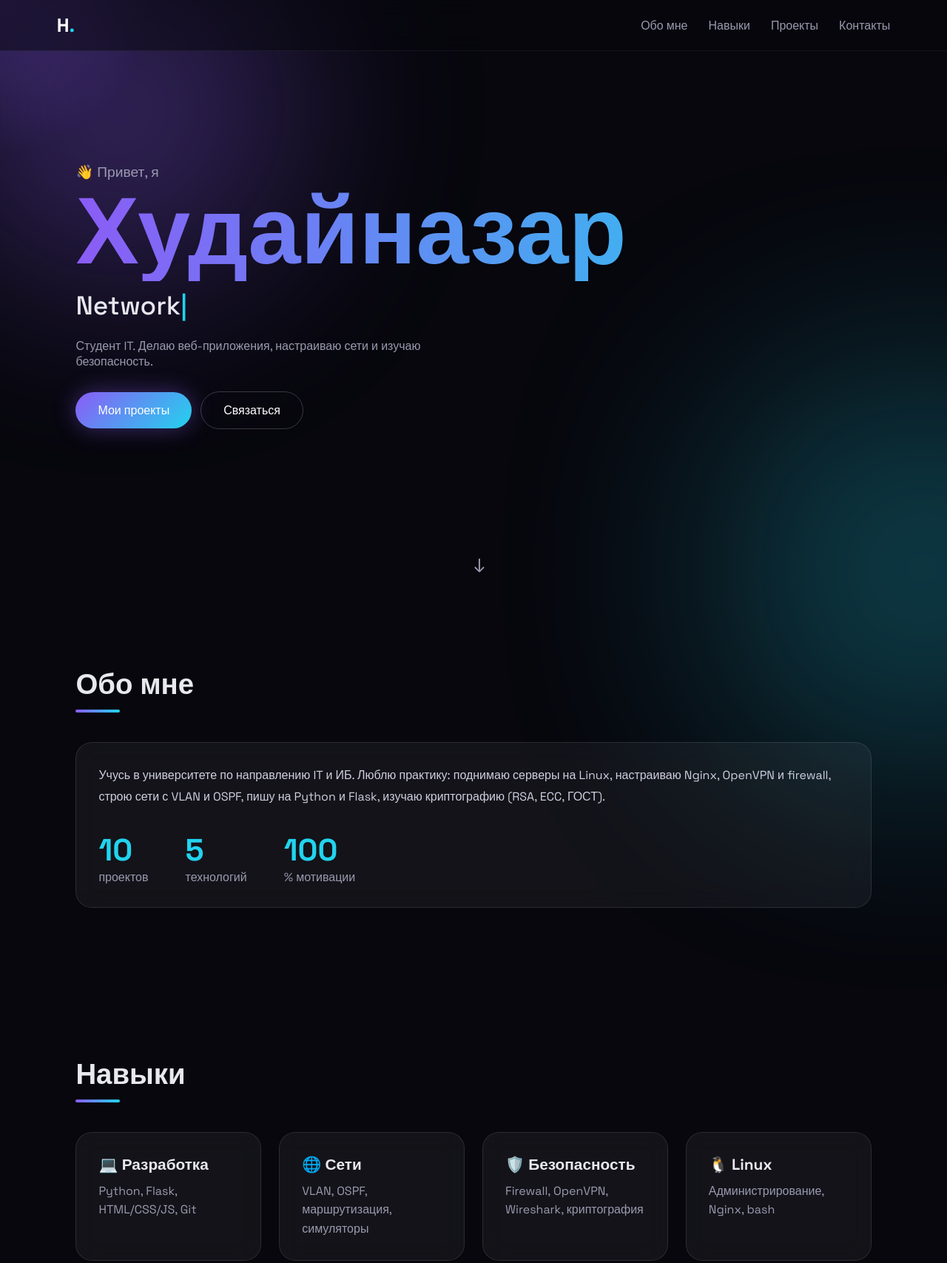
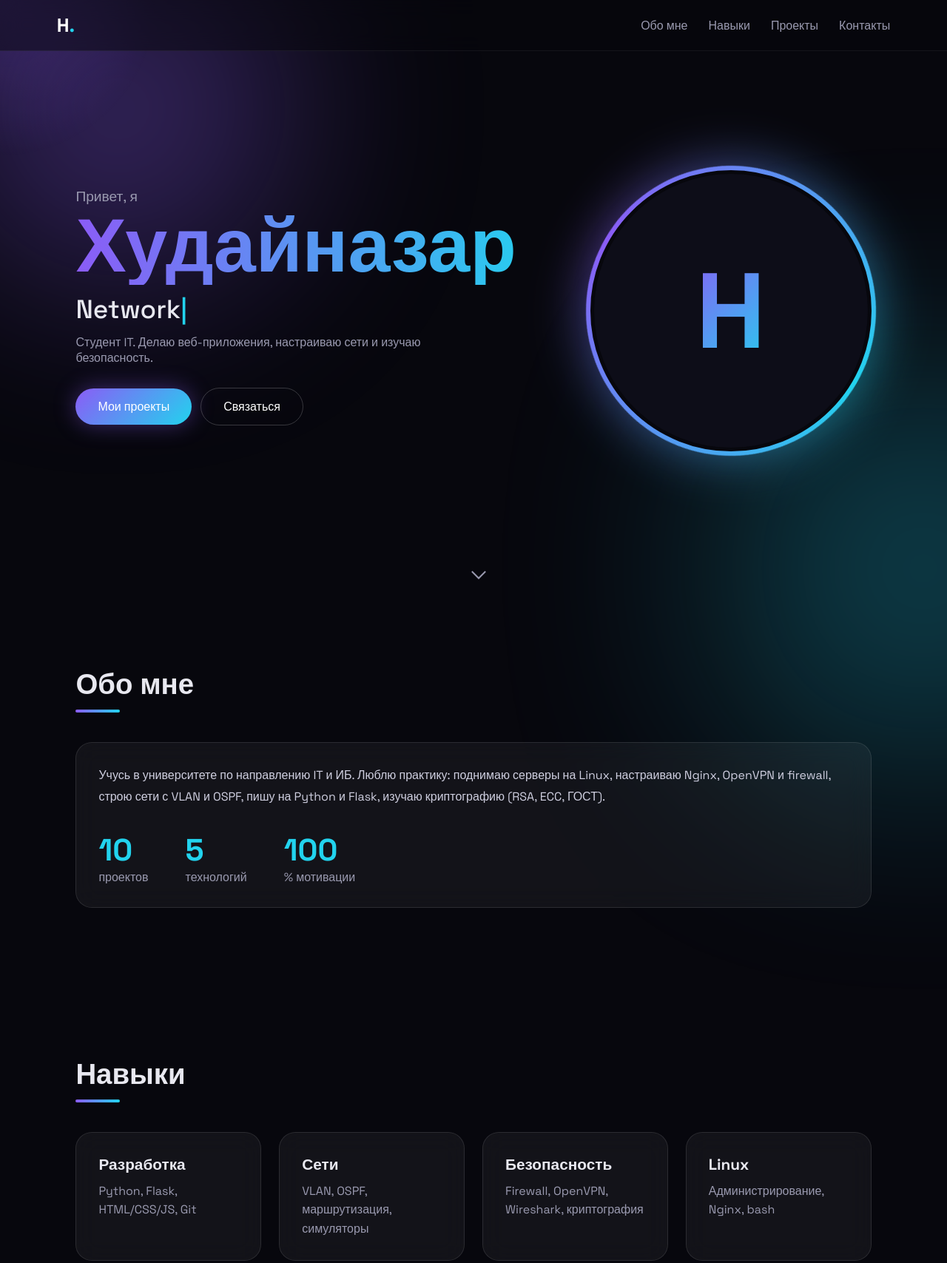
Before and after one commit to Hudaynazar250406/hudaynazar250406.github.io, a plain HTML site: page index.html in a window 1280 px wide. Shown: the top 1707 px of the page at 74% size. Drawn offline with Linux system fonts and the light colour scheme.

Commit message:
Add contacts, photo block, remove emoji

```diff
--- a/index.html
+++ b/index.html
@@ -13,12 +13,22 @@
 <nav><a href="#home" class="logo">H<span>.</span></a>
 <div class="links"><a href="#about">Обо мне</a><a href="#skills">Навыки</a><a href="#projects">Проекты</a><a href="#contact">Контакты</a></div></nav>
 <header id="home" class="hero">
-<p class="hello">👋 Привет, я</p>
+<div class="hero-text">
+<p class="hello">Привет, я</p>
 <h1 class="grad">Худайназар</h1>
 <h2><span id="typing"></span><span class="cursor">|</span></h2>
 <p class="sub">Студент IT. Делаю веб-приложения, настраиваю сети и изучаю безопасность.</p>
 <div class="btns"><a href="#projects" class="btn primary">Мои проекты</a><a href="#contact" class="btn ghost">Связаться</a></div>
-<div class="scroll">↓</div>
+</div>
+<div class="photo-wrap">
+<div class="ring-glow"></div>
+<div class="ring"></div>
+<div class="photo-inner">
+<span class="initial">H</span>
+<img src="photo.jpg" alt="Худайназар" onerror="this.style.display='none'">
+</div>
+</div>
+<div class="scroll"></div>
 </header>
 <section id="about" class="reveal">
 <h3 class="title">Обо мне</h3>
@@ -30,10 +40,10 @@
 <section id="skills" class="reveal">
 <h3 class="title">Навыки</h3>
 <div class="grid">
-<div class="glass card tilt"><h4>💻 Разработка</h4><p>Python, Flask, HTML/CSS/JS, Git</p></div>
-<div class="glass card tilt"><h4>🌐 Сети</h4><p>VLAN, OSPF, маршрутизация, симуляторы</p></div>
-<div class="glass card tilt"><h4>🛡️ Безопасность</h4><p>Firewall, OpenVPN, Wireshark, криптография</p></div>
-<div class="glass card tilt"><h4>🐧 Linux</h4><p>Администрирование, Nginx, bash</p></div>
+<div class="glass card tilt"><h4>Разработка</h4><p>Python, Flask, HTML/CSS/JS, Git</p></div>
+<div class="glass card tilt"><h4>Сети</h4><p>VLAN, OSPF, маршрутизация, симуляторы</p></div>
+<div class="glass card tilt"><h4>Безопасность</h4><p>Firewall, OpenVPN, Wireshark, криптография</p></div>
+<div class="glass card tilt"><h4>Linux</h4><p>Администрирование, Nginx, bash</p></div>
 </div>
 </section>
 <section id="projects" class="reveal">
@@ -46,10 +56,16 @@
 </section>
 <section id="contact" class="reveal">
 <h3 class="title">Контакты</h3>
-<div class="glass contact"><p>Давай сделаем что-нибудь крутое вместе.</p>
-<a class="btn primary" href="https://github.com/Hudaynazar250406" target="_blank">GitHub</a></div>
+<div class="glass contact">
+<p>Давай сделаем что-нибудь крутое вместе.</p>
+<div class="contact-btns">
+<a class="btn primary" href="https://t.me/Hnazarchik" target="_blank" rel="noopener">Telegram @Hnazarchik</a>
+<a class="btn ghost" href="mailto:merdanowhudaynazar7@mail.ru">merdanowhudaynazar7@mail.ru</a>
+<a class="btn ghost" href="https://github.com/Hudaynazar250406" target="_blank" rel="noopener">GitHub</a>
+</div>
+</div>
 </section>
-<footer>© 2026 Худайназар. Сделано с ❤️</footer>
+<footer>© 2026 Худайназар</footer>
 <script src="script.js"></script>
 </body>
 </html>
--- a/style.css
+++ b/style.css
@@ -13,21 +13,30 @@ nav{position:fixed;top:0;width:100%;display:flex;justify-content:space-between;a
 .links a{color:var(--muted);text-decoration:none;margin-left:28px;transition:.3s}
 .links a:hover{color:#fff}
 section,header{position:relative;z-index:1}
-.hero{min-height:100vh;display:flex;flex-direction:column;justify-content:center;padding:0 8%}
+.hero{min-height:100vh;display:flex;flex-direction:row;align-items:center;justify-content:space-between;gap:50px;padding:100px 8% 60px}
+.hero-text{flex:1;min-width:0}
 .hello{color:var(--muted);font-size:1.2rem}
-.grad{font-size:clamp(3rem,10vw,8rem);line-height:1.05;background:linear-gradient(90deg,var(--p),var(--c),var(--p));background-size:200%;-webkit-background-clip:text;background-clip:text;color:transparent;animation:shine 5s linear infinite}
+.grad{font-size:clamp(2.8rem,8vw,7rem);line-height:1.05;background:linear-gradient(90deg,var(--p),var(--c),var(--p));background-size:200%;-webkit-background-clip:text;background-clip:text;color:transparent;animation:shine 5s linear infinite}
 @keyframes shine{to{background-position:200%}}
 .hero h2{font-size:clamp(1.3rem,3vw,2.2rem);margin:10px 0;font-weight:500}
 .cursor{animation:blink 1s infinite;color:var(--c)}
 @keyframes blink{50%{opacity:0}}
 .sub{color:var(--muted);max-width:520px;margin:12px 0 30px}
-.btn{display:inline-block;padding:14px 30px;border-radius:50px;text-decoration:none;font-weight:500;margin-right:12px;transition:.3s}
+.photo-wrap{position:relative;width:min(380px,80vw);aspect-ratio:1;flex-shrink:0}
+.ring{position:absolute;inset:-6px;border-radius:50%;background:conic-gradient(from 0deg,var(--p),var(--c),var(--p));animation:spin 6s linear infinite}
+.ring-glow{position:absolute;inset:-6px;border-radius:50%;background:conic-gradient(from 0deg,var(--p),var(--c),var(--p));filter:blur(35px);opacity:.55;animation:spin 6s linear infinite}
+@keyframes spin{to{transform:rotate(360deg)}}
+.photo-inner{position:absolute;inset:0;border-radius:50%;overflow:hidden;background:#0d0d18;border:5px solid var(--bg);display:flex;align-items:center;justify-content:center}
+.photo-inner img{position:absolute;inset:0;width:100%;height:100%;object-fit:cover;transition:transform .6s}
+.photo-wrap:hover .photo-inner img{transform:scale(1.06)}
+.initial{font-size:9rem;font-weight:700;background:linear-gradient(135deg,var(--p),var(--c));-webkit-background-clip:text;background-clip:text;color:transparent}
+.btn{display:inline-block;padding:14px 30px;border-radius:50px;text-decoration:none;font-weight:500;margin:0 12px 12px 0;transition:.3s}
 .primary{background:linear-gradient(135deg,var(--p),var(--c));color:#fff;box-shadow:0 0 30px rgba(139,92,246,.4)}
 .primary:hover{transform:translateY(-3px);box-shadow:0 0 45px rgba(34,211,238,.5)}
 .ghost{border:1px solid rgba(255,255,255,.2);color:#fff}
 .ghost:hover{background:rgba(255,255,255,.08)}
-.scroll{position:absolute;bottom:30px;left:50%;font-size:1.6rem;color:var(--muted);animation:bounce 2s infinite}
-@keyframes bounce{50%{transform:translateY(10px)}}
+.scroll{position:absolute;bottom:30px;left:50%;width:14px;height:14px;border-right:2px solid var(--muted);border-bottom:2px solid var(--muted);transform:rotate(45deg);animation:bounce 2s infinite}
+@keyframes bounce{50%{transform:translateY(10px) rotate(45deg)}}
 section{padding:100px 8%}
 .title{font-size:2.4rem;margin-bottom:40px}
 .title::after{content:"";display:block;width:60px;height:4px;margin-top:10px;border-radius:4px;background:linear-gradient(90deg,var(--p),var(--c))}
@@ -44,7 +53,8 @@ section{padding:100px 8%}
 .tag{display:inline-block;margin-top:16px;padding:4px 14px;border-radius:20px;font-size:.8rem;background:rgba(34,211,238,.12);color:var(--c)}
 .contact{text-align:center;padding:60px 30px}
 .contact p{font-size:1.4rem;margin-bottom:24px}
+.contact-btns{display:flex;flex-wrap:wrap;justify-content:center}
 footer{text-align:center;padding:30px;color:var(--muted);position:relative;z-index:1}
 .reveal{opacity:0;transform:translateY(50px);transition:1s}
 .reveal.show{opacity:1;transform:none}
-@media(max-width:700px){.links{display:none}}
+@media(max-width:800px){.links{display:none}.hero{flex-direction:column-reverse;justify-content:center;text-align:center;gap:40px}.sub{margin-left:auto;margin-right:auto}.photo-wrap{width:min(260px,70vw)}.initial{font-size:6rem}}
```
